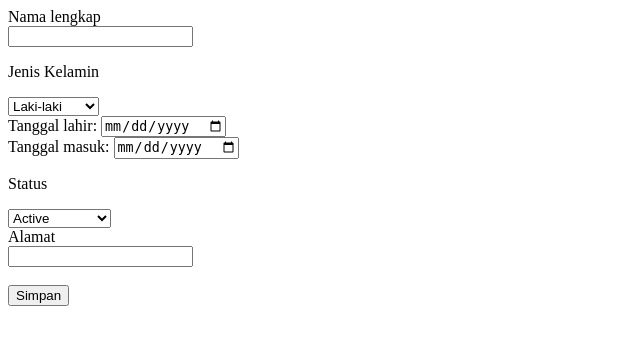
After one commit to alifandian/uptbinalaras, a Django app: page /patients/addpatient/ in a window 1280 px wide. The commit adds this page. Shown: the top 345 px of the page, without its empty margins (0-640 px from the left). Run offline with Django 5.2, Linux system fonts and the light colour scheme.

Commit message:
add addpatient template to add patient data

```diff
--- /dev/null
+++ b/patients/templates/patients/add_patient.html
@@ -0,0 +1,46 @@
+<!DOCTYPE html>
+<html lang="en">
+<head>
+    <meta charset="UTF-8">
+    <meta name="viewport" content="width=device-width, initial-scale=1.0">
+    <title>Form Tambah Data</title>
+</head>
+<body>
+
+    {% if error_message %}
+        <p>{{error_message}}</p>
+    {% endif %}
+
+    <form action="{% url 'patients:add' %}" method="post">
+        {% csrf_token %}
+
+        <label for="full_name">Nama lengkap</label><br>
+        <input type="text" name="full_name" id="full_name"><br>
+
+        <p>Jenis Kelamin</p>
+        <select name="gender" id="gender">
+            <option value="L">Laki-laki</option>
+            <option value="P">Perempuan</option>
+        </select><br>
+
+        <label for="birth_date">Tanggal lahir:</label>
+        <input type="date" name="birth_date" id="birth_date"><br>
+
+        <label for="admission_date">Tanggal masuk:</label>
+        <input type="date" name="admission_date" id="admission_date"><br>
+
+        <p>Status</p>
+        <select name="status" id="status">
+            <option value="active">Active</option>
+            <option value="sakit">Sakit</option>
+            <option value="dikembalikan">Dikembalikan</option>
+        </select><br>
+
+        <label for="address">Alamat</label><br>
+        <input type="text" name="address" id="address"><br><br>
+
+        <button type="submit">Simpan</button>
+    </form>
+
+</body>
+</html>
--- a/patients/templates/patients/list_patient.html
+++ b/patients/templates/patients/list_patient.html
@@ -31,7 +31,7 @@
 
             <tr>
                 <td>{{ forloop.counter }}</td>
-                <td>{{ patient.full_name }}</td>
+                <td><a href="{% url 'patients:detail_patient' patient.id %}">{{ patient.full_name }}</a></td>
                 <td>{{ patient.get_gender_display }}</td>
                 <td>{{ patient.birth_date }}</td>
                 <td>{{ patient.admission_date }}</td>
--- a/patients/urls.py
+++ b/patients/urls.py
@@ -2,8 +2,10 @@ from django.urls import path
 
 from . import views
 
+app_name = "patients"
 urlpatterns = [
     path("", views.list_patient, name="list_patient"),
     path("addpatient/", views.add_patient, name="add_patient"),
+    path("addpatient/add", views.add, name="add"),
     path("<int:patient_id>/", views.detail_patient, name="detail_patient"),
 ]
--- a/patients/views.py
+++ b/patients/views.py
@@ -1,5 +1,6 @@
-from django.shortcuts import render
-from django.http import HttpResponse
+from django.shortcuts import get_object_or_404, render
+from django.http import HttpResponse,HttpResponseRedirect
+from django.urls import reverse
 from .models import Patient
 
 # Create your views here.
@@ -15,6 +16,30 @@ def add_patient(request):
 
 #detail setiap pasien
 def detail_patient(request, patient_id):
-    patientID = Patient.objects.get(pk=patient_id)
+    patientID = get_object_or_404(Patient, pk=patient_id)
     context = {"patient" : patientID}
     return render(request, "patients/detail_patient.html", context)
+
+def add(request):
+    try:
+        full_name=request.POST["full_name"]
+        gender=request.POST["gender"]
+        birth_date=request.POST["birth_date"]
+        admission_date=request.POST["admission_date"]
+        status=request.POST["status"]
+        address=request.POST["address"]
+
+    except KeyError:
+        return render(request,
+                      "patients/add_patient.html",
+                      {"error_message" : "anda tidak mengisi form dengan lengkap "},)
+
+    else :
+        p = Patient(full_name=full_name,
+                    gender=gender,
+                    birth_date=birth_date,
+                    admission_date=admission_date,
+                    status=status,
+                    address=address,)
+        p.save()
+        return HttpResponseRedirect(reverse("patients:list_patient"))
```
Also changed, not shown: patients/templates/patients/detail_patient.html (+9 -0 lines).
